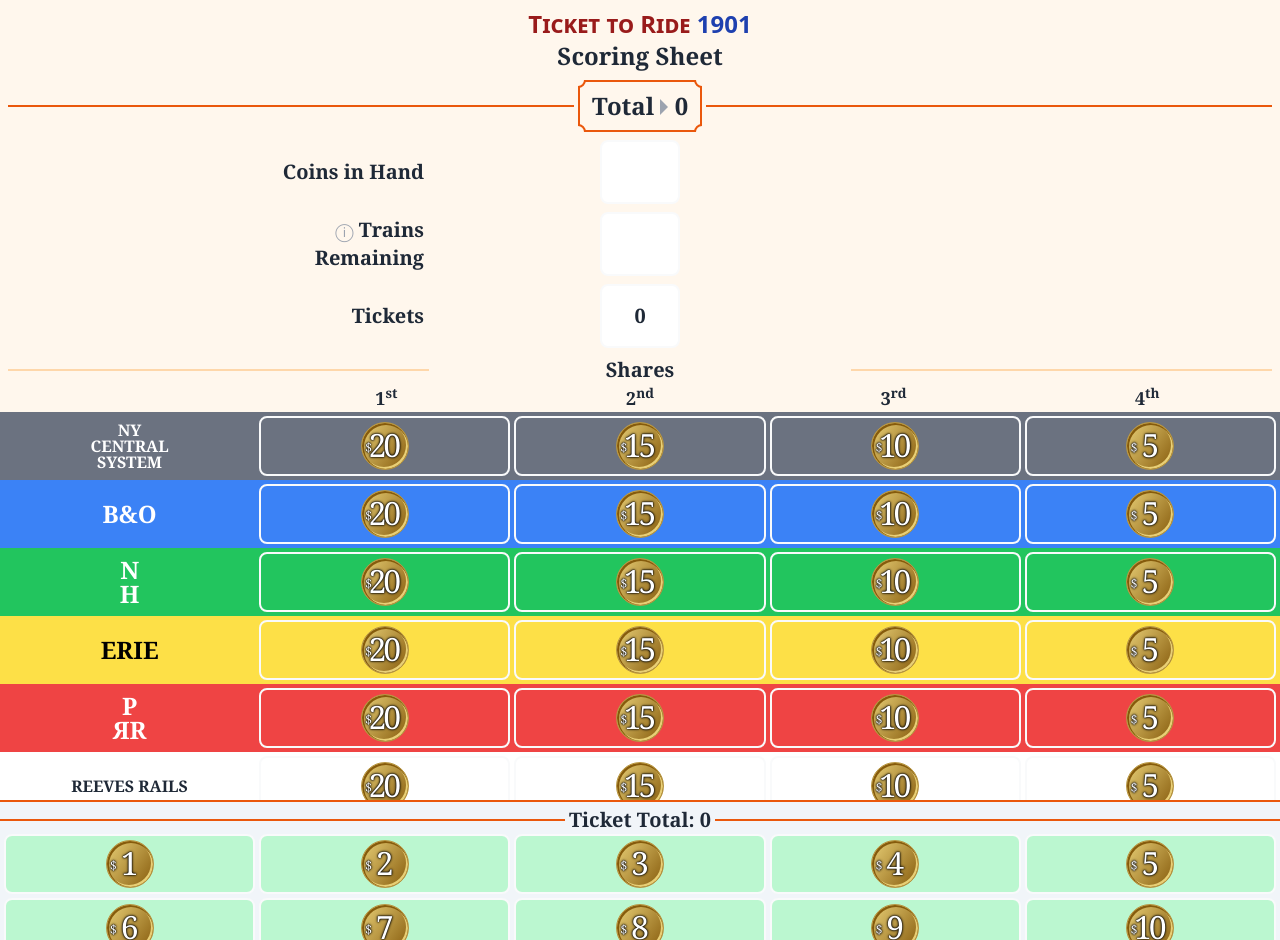
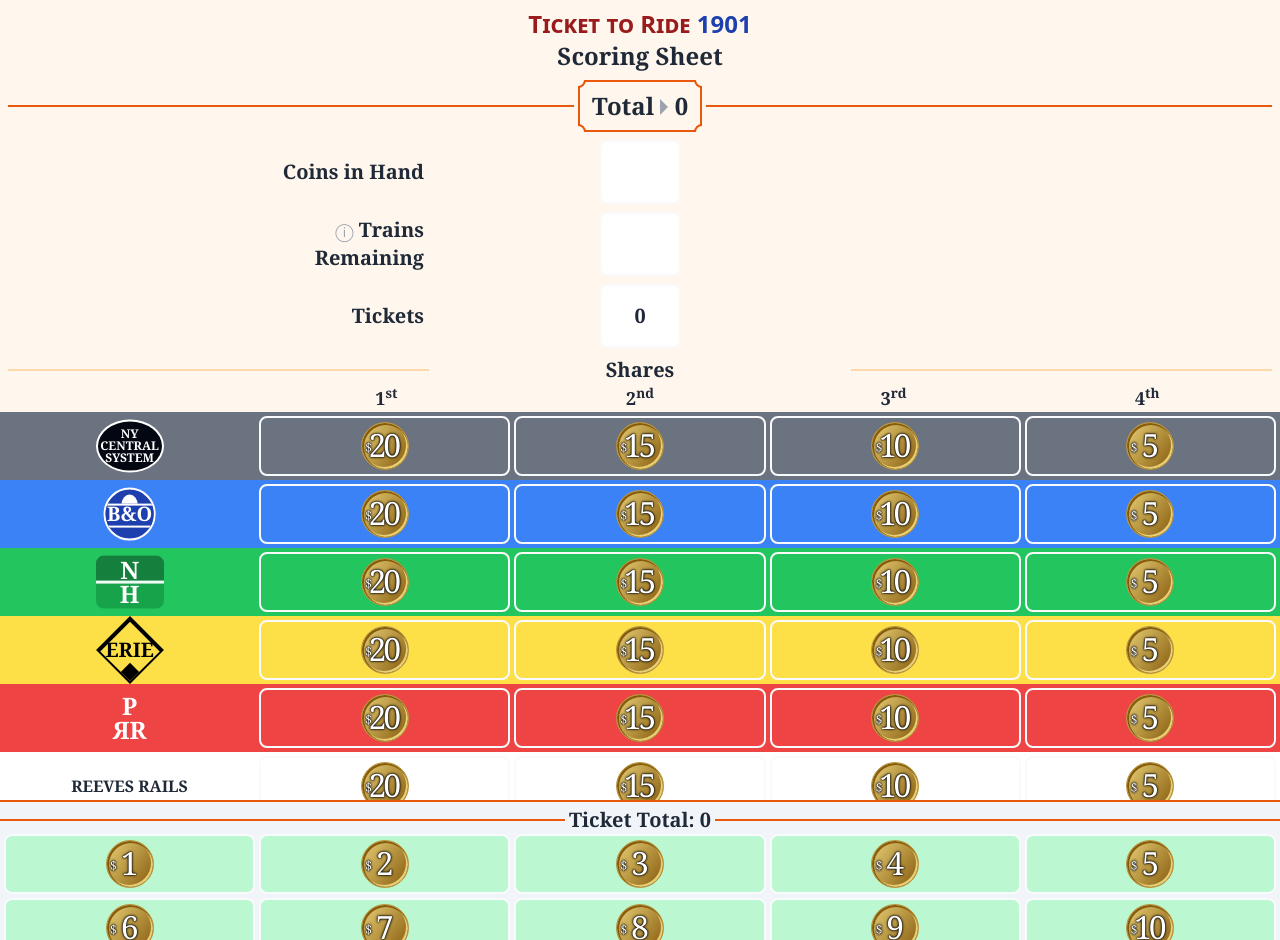
Before and after one commit to nick1n/heat, a Vue app: page /#/ticket in a window 1280 px wide. Built offline with nearby package versions, Linux system fonts and the light colour scheme.

Commit message:
testing out some simple company logos

```diff
--- a/src/views/TicketView.vue
+++ b/src/views/TicketView.vue
@@ -37,12 +37,12 @@
 
 const COMPANIES = ['NY\nCENTRAL\nSYSTEM', 'B&O', 'N\nH', 'ERIE', 'P\nЯR', 'REEVES RAILS'] as const
 const CLASSES = [
-  'bg-gray-500 text-white',
-  'bg-blue-500 text-white text-2xl',
-  'bg-green-500 text-white text-2xl',
-  'bg-yellow-300 text-black text-2xl',
-  'bg-red-500 text-white text-2xl',
-  'bg-white'
+  'bg-gray-500 text-white text-xs nycs',
+  'bg-blue-500 text-white text-xl bno',
+  'bg-green-500 text-white text-2xl nh',
+  'bg-yellow-300 text-black text-xl erie',
+  'bg-red-500 text-white text-2xl prr',
+  'bg-white reeves'
 ] as const
 const TIERS = [20, 15, 10, 5]
 const shares = reactive([0, 0, 0, 0, 0, 0])
@@ -197,6 +197,7 @@
       </div>
       <div v-for="(company, ci) in COMPANIES" :key="company" class="-mx-2 grid grid-cols-5 items-center gap-1 whitespace-pre-wrap p-1" :class="CLASSES[ci]">
         <div class="relative leading-none">
+          <div class="absolute left-1/2 -translate-x-1/2 -translate-y-1/2"><div class="logo"></div></div>
           <div class="absolute left-1/2 -translate-x-1/2 -translate-y-1/2">{{ company }}</div>
         </div>
         <button
@@ -416,4 +417,86 @@
     0 0 2px #000,
     0 0 3px #000;
 }
+
+.nycs .logo {
+  background: #030712;
+  height: 3.3rem;
+  width: 4.25rem;
+  border: 2px solid white;
+  border-radius: 100%;
+}
+
+.bno .logo {
+  background: #1e40af;
+  height: 3.3rem;
+  width: 3.3rem;
+  border: 2px solid white;
+  border-radius: 100%;
+  overflow: hidden;
+}
+
+.bno .logo::before {
+  content: '';
+  display: block;
+  background: white;
+  height: 1.2rem;
+  width: 1rem;
+  margin: 0.3rem auto 0 auto;
+  border-radius: 100%;
+}
+
+.bno .logo::after {
+  content: '';
+  display: block;
+  background: #1e40af;
+  height: 1.5rem;
+  width: 4rem;
+  border: 2px solid white;
+  margin-top: -0.6rem;
+  margin-left: -3px;
+}
+
+.nh .logo {
+  background: #16a34a;
+  height: 3.3rem;
+  width: 4.25rem;
+  border-radius: 0.5rem;
+  overflow: hidden;
+}
+
+.nh .logo::before {
+  content: '';
+  display: block;
+  background: #15803d;
+  height: 1.75rem;
+  width: 4.25rem;
+  border-bottom: 3px solid #f0fdf4;
+}
+
+.erie .logo {
+  position: relative;
+  height: 3rem;
+  width: 3rem;
+  border: 2px solid black;
+  border-left-width: 4px;
+  border-top-width: 4px;
+  transform: rotateZ(45deg);
+}
+
+.erie .logo::before {
+  position: absolute;
+  right: 0;
+  bottom: 0;
+  content: '';
+  display: block;
+  height: 0.8rem;
+  width: 0.8rem;
+  background: black;
+}
+
+.prr .logo {
+}
+
+.reeves .logo {
+}
 </style>
```
